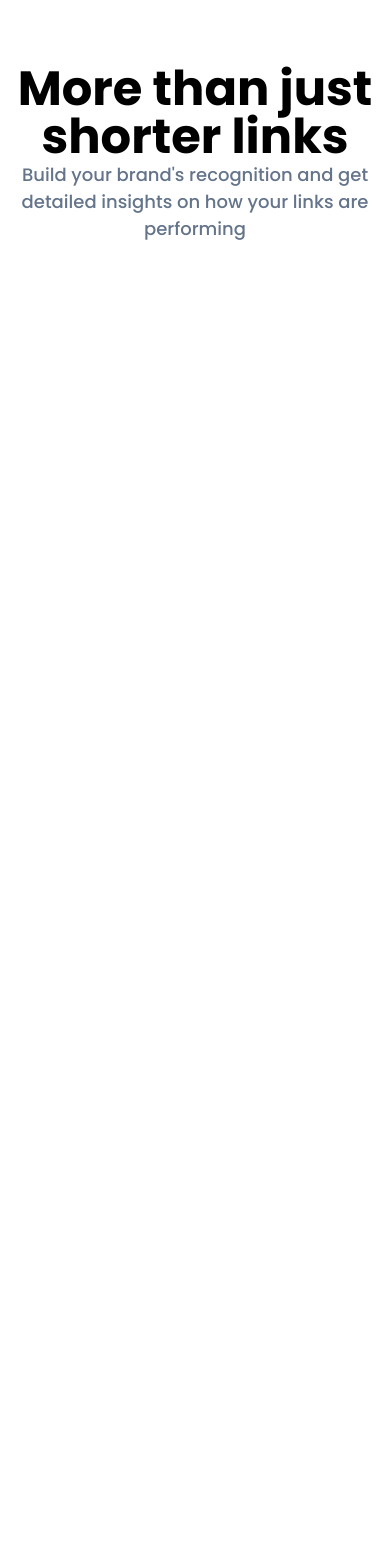
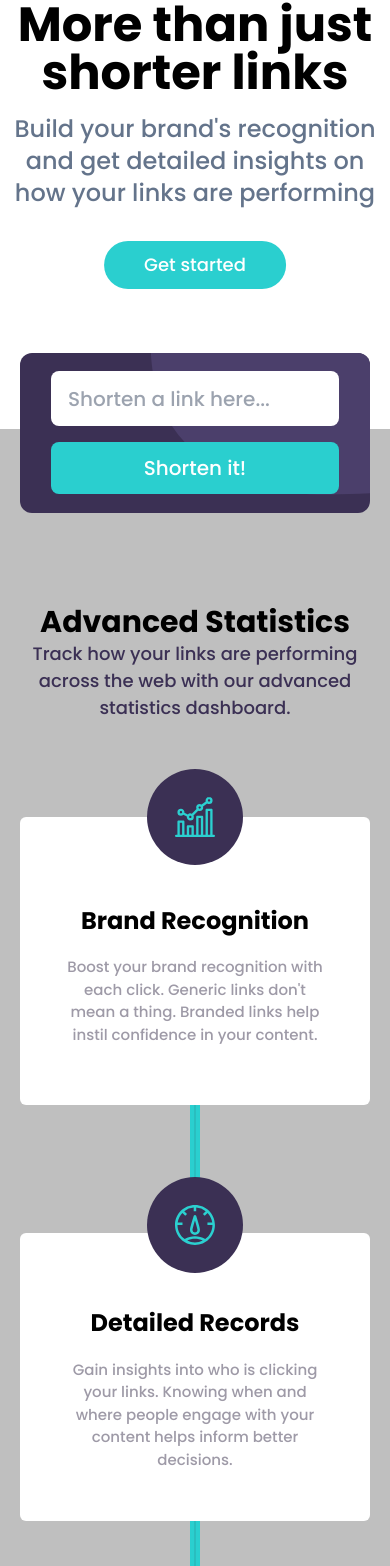
Before and after one commit to Kennetor/url-shortener, a React (Vite) app: page / in a window 390 px wide. Shown: the part 431-1997 px from the top of the page. Before the commit the page ends 844 px from the top, so only its background shows below. Built offline with nearby package versions, Linux system fonts and the light colour scheme.

Commit message:
mobile version done

```diff
--- a/src/App.jsx
+++ b/src/App.jsx
@@ -1,3 +1,7 @@
+// Components
+
+import Footer from "./component/footer";
+
 function App() {
   return (
     <>
@@ -23,18 +27,131 @@ function App() {
         <div className="overflow-hidden">
           <img
             src="/images/illustration-working.svg"
-            className="absolute top-32 left-24 scale-125"
+            className="absolute top-32 left-20 scale-125"
           />
         </div>
-        <div className="absolute top-96 translate-y-28">
+
+        <div className="absolute top-96 translate-y-12">
           <h1 className="text-5xl ">More than just shorter links</h1>
-          <p className="text-slate-500">
+          <p className="text-slate-500 mt-4 text-2xl">
             Build your brand's recognition and get detailed insights on how your
             links are performing
           </p>
         </div>
+        <div className="btn absolute text-[18px] rounded-full left-[50%] -translate-x-[50%] mt-[17rem] pl-10 pr-10 bg-[#2acfcf] text-white border-none">
+          <button className="">Get started</button>
+        </div>
+      </div>
+
+      <div
+        className="bg-[#3b3054] w-[350px]
+       h-40 translate-y-96 justify-center m-auto rounded-xl"
+      >
+        <div className="overflow-hidden rounded-xl">
+          <div className="translate-x-40  ">
+            <img
+              src="/images/bg-shorten-mobile.svg"
+              className="rounded-2xl scale-125"
+            />
+            <div className="-translate-x-40 -translate-y-[110px]">
+              <input
+                type="text"
+                placeholder="Shorten a link here..."
+                className="five input w-72 max-w-xs z-50 text-slate-500 text-xl bg-white h-[55px]"
+              />
+              {/* Gray background of html from here and down */}
+
+              <div className="five w-72 m-auto rounded-lg border-none py-[12px] px-20 bg-[#2acfcf] text-xl text-white mt-4">
+                Shorten it!
+              </div>
+            </div>
+          </div>
+
+          <div>
+            <h1 className="text-3xl">Advanced Statistics</h1>
+            <p className="text-[#3b3054]">
+              Track how your links are performing across the web with our
+              advanced statistics dashboard.
+            </p>
+          </div>
+        </div>
+        <div className="flex mt-16">
+          <div className="grid justify-center items-center bg-white w-fit px-10 text-[15px] h-72 absolute rounded-md">
+            <div className="flex m-auto bg-[#3b3054] -translate-y-20 rounded-full w-24 h-24 z-50">
+              <img
+                src="/images/icon-brand-recognition.svg"
+                className="flex m-auto z-50"
+              />
+            </div>
+            <h1 className="-mt-44 text-2xl">Brand Recognition</h1>
+
+            <p className="text-[#9e9aa7] -mt-36">
+              Boost your brand recognition with each click. Generic links don't
+              mean a thing. Branded links help instil confidence in your
+              content.
+            </p>
+          </div>
+          <div className="divider divider-horizontal -z-50 right-|50%] flex m-auto translate-y-72 w-[10px] bg-[#2acfcf] h-20"></div>
+        </div>
+        {/* Detailed Records */}
+        <div className="translate-y-60">
+          <div className="flex m-auto bg-[#3b3054] translate-y-10 rounded-full w-24 h-24 z-50">
+            <img
+              src="/images/icon-detailed-records.svg"
+              className="flex m-auto z-50"
+            />
+          </div>
+          <div className="grid justify-center items-center bg-white w-fit px-10 text-[15px] h-72 -z-50 rounded-md">
+            <h1 className="mt-6 z-50 text-2xl">Detailed Records</h1>
+
+            <p className="text-[#9e9aa7] -mt-20">
+              Gain insights into who is clicking your links. Knowing when and
+              where people engage with your content helps inform better
+              decisions.
+            </p>
+          </div>
+          {/* Fully Customizable */}
+          <div className="flex m-auto bg-[#3b3054] translate-y-20 rounded-full w-24 h-24 z-50">
+            <img
+              src="/images/icon-fully-customizable.svg"
+              className="flex m-auto z-50"
+            />
+          </div>
+          <div className="grid justify-center items-center bg-white w-fit px-10 text-[15px] h-72 -z-50 rounded-md">
+            {" "}
+            <h1 className="mt-16 z-50 text-2xl">Fully Customizable</h1>
+            <p className="text-[#9e9aa7] -mt-20">
+              Improve brand awareness and content discoreability through
+              customizable links, supercharging audience engagement.
+            </p>
+          </div>
+        </div>
+        <div className="divider divider-horizontal -z-50 right-|50%] flex m-auto -translate-y-36 w-[10px] bg-[#2acfcf] h-20"></div>
+      </div>
+      <div className="bg-[#3b3054] w-full h-[300px] absolute -z-50 translate-y-[1850px]">
+        <div className="absolute right-0 -z-50">
+          <img src="/images/bg-boost-mobile.svg" />
+        </div>
+        <h1 className="text-white text-3xl mt-24">Boost your links today</h1>
+        <button className="z-50 mt-10 rounded-full px-10 h-16 bg-[#2acfcf] text-white text-xl">
+          Get Started
+        </button>
+      </div>
+      <div className="bg-[#bfbfbf] w-full h-[1550px] absolute -z-50 translate-y-[300px]"></div>
+      <div className="translate-y-[134rem]">
+        <Footer />
       </div>
     </>
   );
 }
 export default App;
+
+// if using grid instead - which is better but i cba to change it now
+
+// <div className="w-full grid  justify-center grid-flow-row">
+// <div className="btn flex items-center w-40 m-2"></div>
+// <div className="btn flex items-center w-40 m-2"></div>
+// <div className="btn flex items-center w-40"></div>
+// <div className="btn flex items-center w-40"></div>
+// </div>
+// <h1>Hello World</h1>
--- /dev/null
+++ b/src/component/footer.jsx
@@ -0,0 +1,40 @@
+function Footer() {
+  return (
+    <>
+      <div className="grid translate-x-[50%] right-[50%] mt-10 z-50 absolute ">
+        <img src="/images/logo.svg" />
+      </div>
+      <footer className="flex flex-col items-center text-center leading-loose p-10 bg-base-300 text-base-content gap-6">
+        <div className="tracking-wider mt-16">
+          <h1 className="text-white">Features</h1>
+          <p className="link link-hover">Link Shortening</p>
+          <p className="link link-hover">Branded Links</p>
+          <p className="link link-hover">Analytics</p>
+        </div>
+        <div className=" ">
+          <h1 className="text-white">Features</h1>
+          <p className="link link-hover">Link Shortening</p>
+          <p className="link link-hover">Branded Links</p>
+          <p className="link link-hover">Analytics</p>
+        </div>
+        <div className="m-auto">
+          <h1 className="text-white">Company</h1>
+          <p className="link link-hover">About</p>
+          <p className="link link-hover">Our Team</p>
+          <p className="link link-hover">Careers</p>
+          <p className="link link-hover">Contact</p>
+
+          <div className="mt-10">
+            <div className="grid grid-flow-col gap-10">
+              <img src="/images/icon-facebook.svg" />
+              <img src="/images/icon-twitter.svg" />
+              <img src="/images/icon-pinterest.svg" />
+              <img src="/images/icon-instagram.svg" />
+            </div>
+          </div>
+        </div>
+      </footer>
+    </>
+  );
+}
+export default Footer;
--- a/src/index.css
+++ b/src/index.css
@@ -24,7 +24,8 @@ body {
   font-size: 18px;
 }
 p,
-button {
+button,
+.five {
   font-family: Poppins;
   font-weight: 500;
 }
@@ -38,3 +39,6 @@ h1 {
   width: 100%;
   height: 400px;
 }
+#test {
+  background-color: red;
+}
```
Also changed, not shown: images/white-logo.svg (added).
